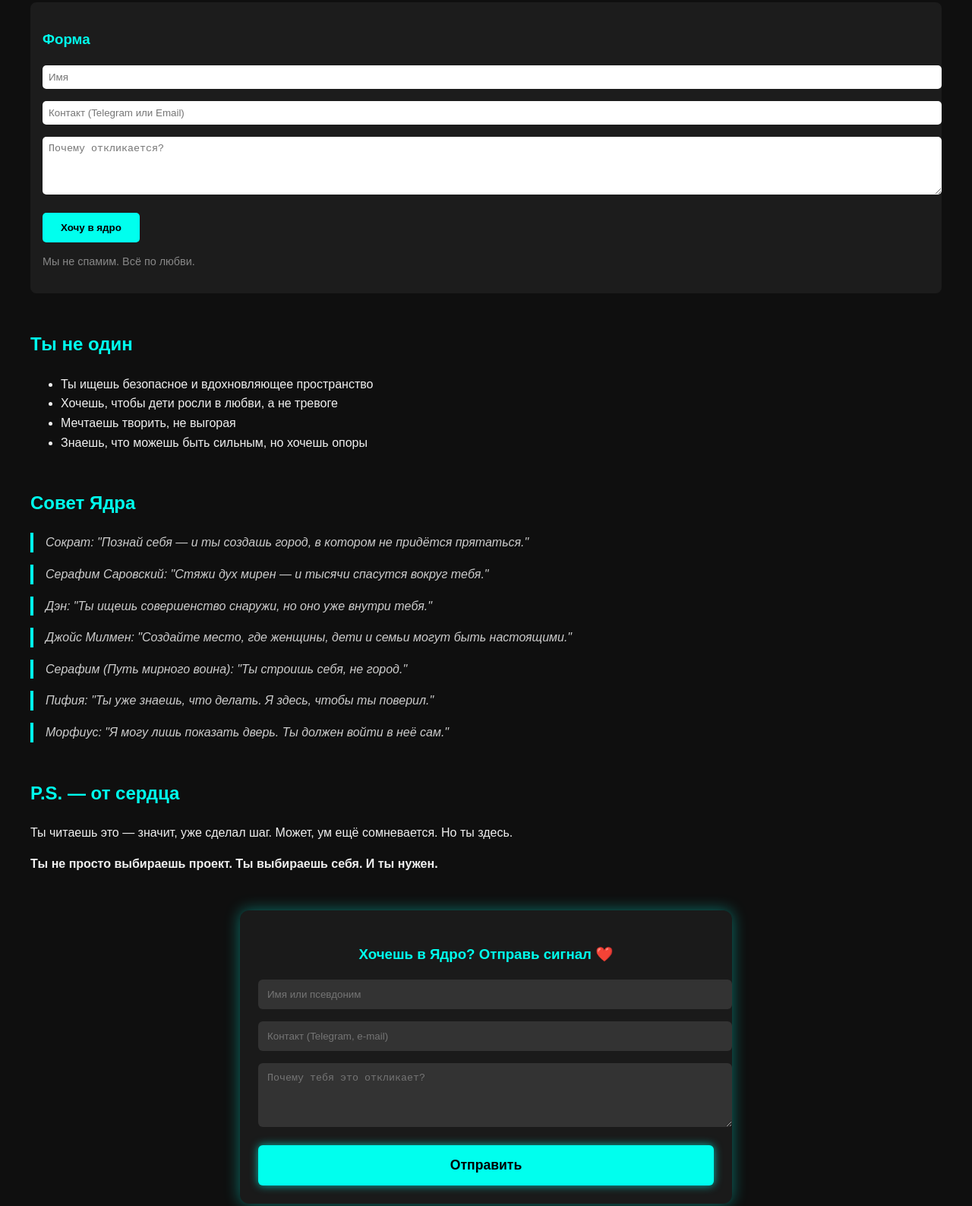
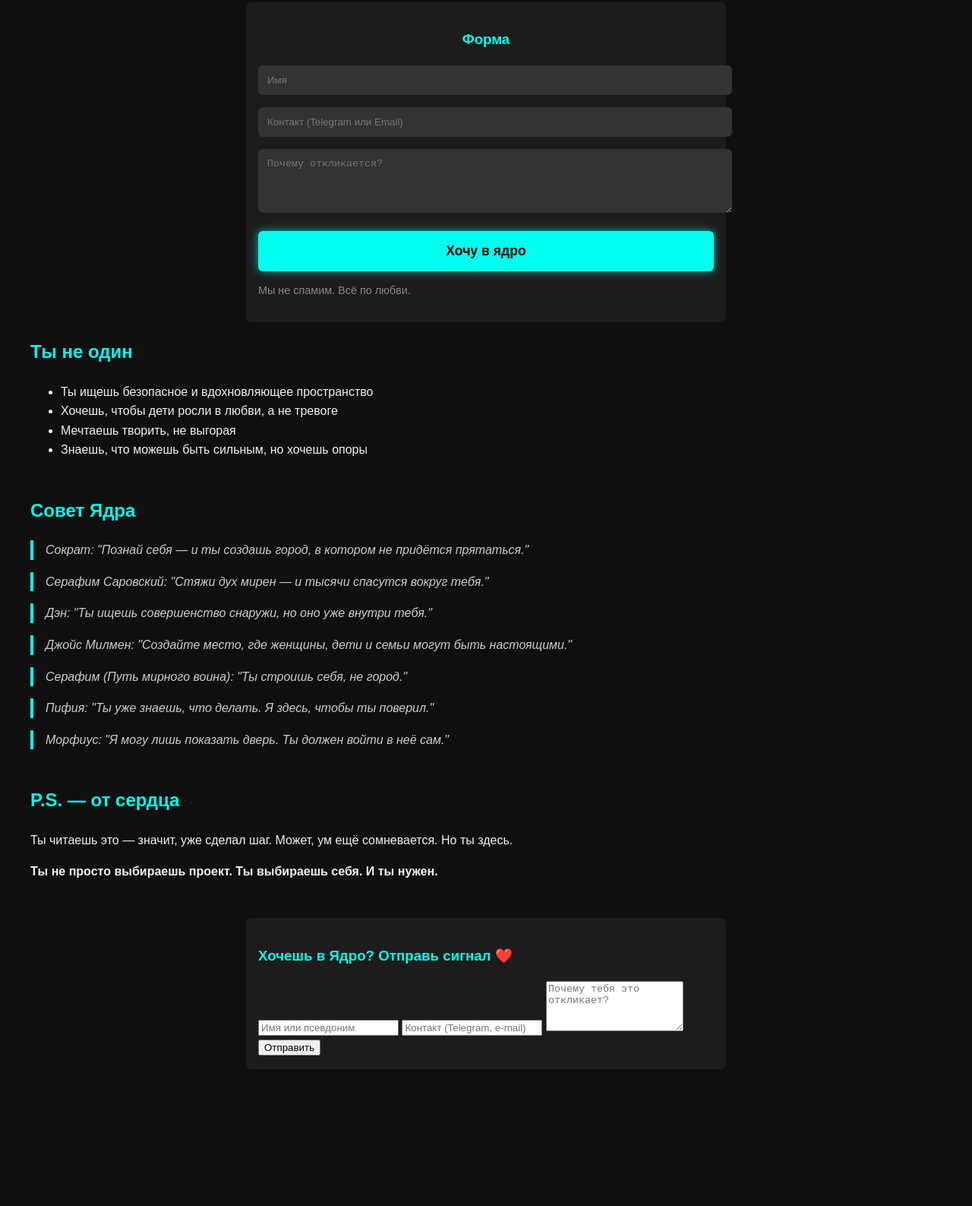
Before and after one commit to safal207/noosphere-city, a plain HTML site: page index.html in a window 1280 px wide. Shown: the part 488-2075 px from the top of the page at 76% size. After the commit the page ends 1935 px from the top, so only its background shows below. Drawn offline with Linux system fonts and the light colour scheme.

Commit message:
Update index.html

```diff
--- a/index.html
+++ b/index.html
@@ -1,8 +1,8 @@
 <!DOCTYPE html>
 <html lang="ru">
 <head>
-  <meta charset="UTF-8">
-  <meta name="viewport" content="width=device-width, initial-scale=1">
+  <meta charset="UTF-8" />
+  <meta name="viewport" content="width=device-width, initial-scale=1" />
   <title>Noosphere City</title>
   <style>
     body {
@@ -18,26 +18,46 @@
     section {
       margin-bottom: 3rem;
     }
-    .form {
+    .form, .form-wrapper {
       background: #1c1c1c;
       padding: 1rem;
       border-radius: 8px;
+      max-width: 600px;
+      margin: 0 auto;
     }
     .form input, .form textarea {
       width: 100%;
       margin-bottom: 1rem;
-      padding: 0.5rem;
-      border-radius: 5px;
+      padding: 0.75rem;
+      border-radius: 6px;
       border: none;
+      background: #333;
+      color: #fff;
     }
     .form button {
-      padding: 0.75rem 1.5rem;
+      padding: 1rem;
+      width: 100%;
       background-color: #00ffee;
       color: #000;
       font-weight: bold;
+      font-size: 1.1rem;
       border: none;
-      border-radius: 5px;
+      border-radius: 6px;
+      box-shadow: 0 0 12px #00ffeeaa;
       cursor: pointer;
+    }
+    .form button:hover {
+      background: #00ccdd;
+    }
+    .form h3 {
+      text-align: center;
+      color: #00ffee;
+    }
+    .success {
+      text-align: center;
+      font-weight: bold;
+      margin-top: 1rem;
+      color: #00ffcc;
     }
     blockquote {
       border-left: 4px solid #00ffee;
@@ -49,6 +69,7 @@
   </style>
 </head>
 <body>
+
   <h1>Noosphere City</h1>
 
   <section>
@@ -68,8 +89,8 @@
 
   <section class="form">
     <h3>Форма</h3>
-    <input type="text" placeholder="Имя">
-    <input type="text" placeholder="Контакт (Telegram или Email)">
+    <input type="text" placeholder="Имя" />
+    <input type="text" placeholder="Контакт (Telegram или Email)" />
     <textarea rows="4" placeholder="Почему откликается?"></textarea>
     <button>Хочу в ядро</button>
     <p style="color:#888; font-size:0.9rem;">Мы не спамим. Всё по любви.</p>
@@ -102,20 +123,14 @@
     <p><strong>Ты не просто выбираешь проект. Ты выбираешь себя. И ты нужен.</strong></p>
   </section>
 
-<section class="form" style="max-width:600px; margin: 0 auto; background:#1a1a1a; padding:1.5rem; border-radius:12px; box-shadow:0 0 20px #00ffee66;">
-  <h3 style="text-align:center; color:#00ffee;">Хочешь в Ядро? Отправь сигнал ❤️</h3>
+  <section class="form-wrapper">
+    <h3>Хочешь в Ядро? Отправь сигнал ❤️</h3>
     <form id="signalForm">
-    <input type="text" id="name" name="name" placeholder="Имя или псевдоним" required
-      style="width:100%;padding:0.75rem;margin-bottom:1rem;border-radius:6px;border:none;background:#333;color:#fff;">
-    <input type="text" id="contact" name="contact" placeholder="Контакт (Telegram, e-mail)" required
-      style="width:100%;padding:0.75rem;margin-bottom:1rem;border-radius:6px;border:none;background:#333;color:#fff;">
-    <textarea id="message" name="message" rows="4" placeholder="Почему тебя это откликает?"
-      style="width:100%;padding:0.75rem;margin-bottom:1rem;border-radius:6px;border:none;background:#333;color:#fff;"></textarea>
-    <button type="submit"
-      style="width:100%;padding:1rem;background:#00ffee;color:#000;font-weight:bold;font-size:1.1rem;border:none;border-radius:6px;cursor:pointer;box-shadow:0 0 12px #00ffeeaa;">Отправить</button>
-    <div id="successMessage" style="display:none;text-align:center;font-weight:bold;margin-top:1rem;color:#00ffcc;">
-      ✅ Сигнал отправлен!
-    </div>
+      <input type="text" id="name" name="name" placeholder="Имя или псевдоним" required />
+      <input type="text" id="contact" name="contact" placeholder="Контакт (Telegram, e-mail)" required />
+      <textarea id="message" name="message" rows="4" placeholder="Почему тебя это откликает?" required></textarea>
+      <button type="submit">Отправить</button>
+      <div id="successMessage" class="success" style="display:none;">✅ Сигнал отправлен!</div>
     </form>
   </section>
 
@@ -127,7 +142,7 @@
       const message = document.getElementById('message').value;
 
       const text = `🔥 Новый отклик из Noosphere City:%0A%0A👤 Имя: ${name}%0A✉️ Контакт: ${contact}%0A💬 Сообщение: ${message}`;
-    const token = '8197581773:AAFTpr4DiNbv4fjAnwfTrGagVJYjzIU_tVk';
+      const token = '8197581773:AAFTpr4DiNbv4fjAnwfTrGagVJYjzIU_tVk;
       const chatId = '-1002608013735';
 
       try {
```
Lines whose indentation alone changed are shown as unchanged.
